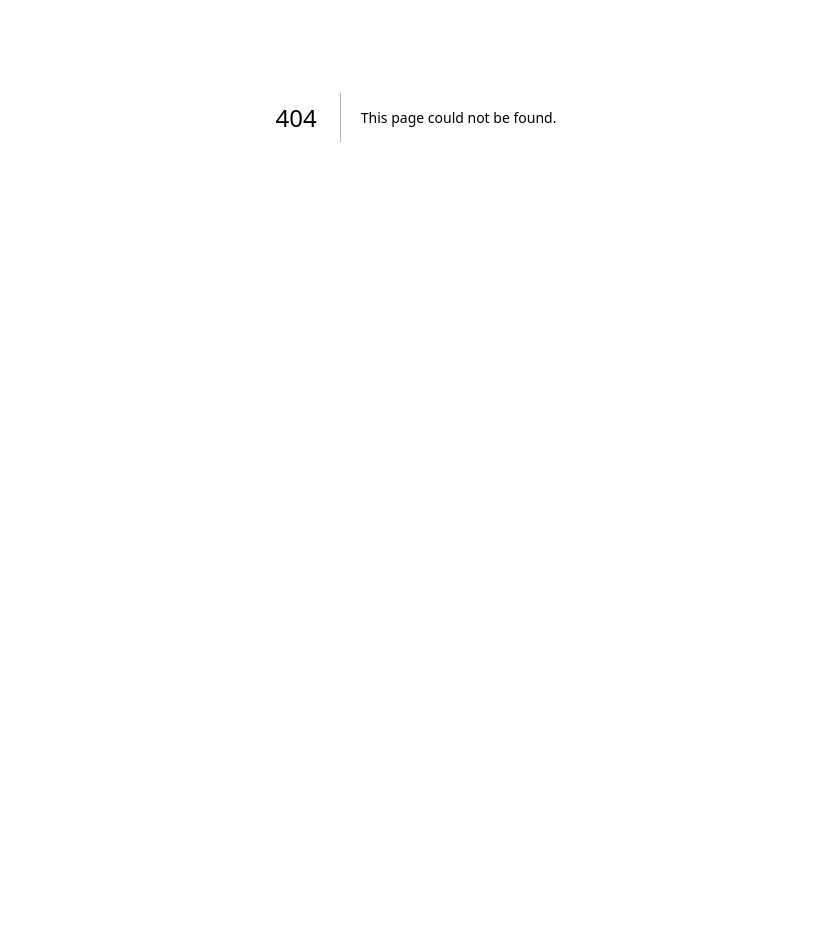
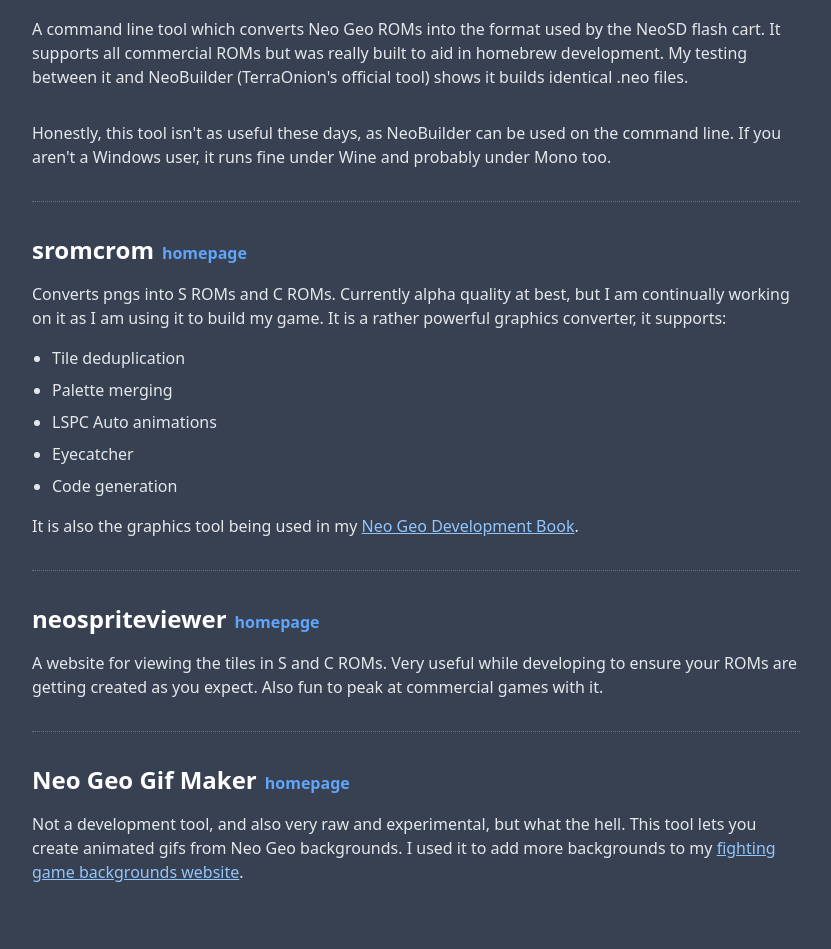
Before and after one commit to city41/neo-geo-blog, a Next.js app: page /tools in a window 1280 px wide. Before the commit this address had no page. Shown: the part 283-1232 px from the top of the page, without its empty margins (224-1055 px from the left). Before the commit the page ends 800 px from the top, so only its background shows below. Built offline with nearby package versions, Linux system fonts and the light colour scheme; no server answers.

Commit message:
tools page

```diff
--- /dev/null
+++ b/src/components/tools/ToolsPage.tsx
@@ -0,0 +1,105 @@
+import clsx from 'clsx';
+import { ReactNode } from 'react';
+import { Root } from '../layout/Root';
+
+import typographyClasses from '../../styles/typography.module.css';
+
+type PostEntryProps = {
+	className?: string;
+	title: string;
+	url: string;
+	children: ReactNode;
+};
+
+function ToolEntry({ className, title, url, children }: PostEntryProps) {
+	return (
+		<div
+			className={clsx(
+				className,
+				'px-4 sm:px-0 border-b border-dotted border-gray-500 last:border-0'
+			)}
+		>
+			<h2 className="group relative font-bold mb-4 text-2xl flex flex-row justify-between items-center">
+				<div className="flex-1 flex flex-row gap-x-2 items-baseline">
+					<div className="text-white">{title}</div>
+					<a className="text-base text-blue-400" href={url}>
+						homepage
+					</a>
+				</div>
+			</h2>
+			<div className={typographyClasses.typography}>{children}</div>
+		</div>
+	);
+}
+function ToolsPage() {
+	return (
+		<Root
+			title="Tools - Matt's Neo Geo Blog"
+			metaDescription="Tools for Neo Geo development"
+		>
+			<div className="max-w-3xl mx-auto mt-8 flex flex-col gap-y-8">
+				<h1 className="text-3xl font-bold text-center">Neo Geo Dev Tools</h1>
+				<p className="text-center mb-8">
+					All of these tools are open source (hosted on github) and cross
+					platform
+				</p>
+				<ToolEntry title="neosdconv" url="https://github.com/city41/neosdconv">
+					<p>
+						A command line tool which converts Neo Geo ROMs into the format used
+						by the NeoSD flash cart. It supports all commercial ROMs but was
+						really built to aid in homebrew development. My testing between it
+						and NeoBuilder (TerraOnion's official tool) shows it builds
+						identical .neo files.
+					</p>
+					<p>
+						Honestly, this tool isn&apos;t as useful these days, as NeoBuilder
+						can be used on the command line. If you aren&apos;t a Windows user,
+						it runs fine under Wine and probably under Mono too.
+					</p>
+				</ToolEntry>
+				<ToolEntry title="sromcrom" url="https://github.com/city41/sromcrom">
+					Converts pngs into S ROMs and C ROMs. Currently alpha quality at best,
+					but I am continually working on it as I am using it to build my game.
+					It is a rather powerful graphics converter, it supports:
+					<ul>
+						<li>Tile deduplication</li>
+						<li>Palette merging</li>
+						<li>LSPC Auto animations</li>
+						<li>Eyecatcher</li>
+						<li>Code generation</li>
+					</ul>
+					<p>
+						It is also the graphics tool being used in my{' '}
+						<a href="https://neogeobook.mattgreer.dev">
+							Neo Geo Development Book
+						</a>
+						.
+					</p>
+				</ToolEntry>
+				<ToolEntry
+					title="neospriteviewer"
+					url="https://neospriteviewer.mattgreer.dev"
+				>
+					<p>
+						A website for viewing the tiles in S and C ROMs. Very useful while
+						developing to ensure your ROMs are getting created as you expect.
+						Also fun to peak at commercial games with it.
+					</p>
+				</ToolEntry>
+				<ToolEntry
+					title="Neo Geo Gif Maker"
+					url="https://city41.github.io/nggm"
+				>
+					<p>
+						Not a development tool, and also very raw and experimental, but what
+						the hell. This tool lets you create animated gifs from Neo Geo
+						backgrounds. I used it to add more backgrounds to my{' '}
+						<a href="https://fgbg.art">fighting game backgrounds website</a>.
+					</p>
+				</ToolEntry>
+			</div>
+		</Root>
+	);
+}
+
+export { ToolsPage };
--- /dev/null
+++ b/src/pages/tools.tsx
@@ -0,0 +1,7 @@
+import { ToolsPage } from '../components/tools/ToolsPage';
+
+function NextTools() {
+	return <ToolsPage />;
+}
+
+export default NextTools;
```
Also changed, not shown: 1 other file (tests, documents, lock files or other folders).
